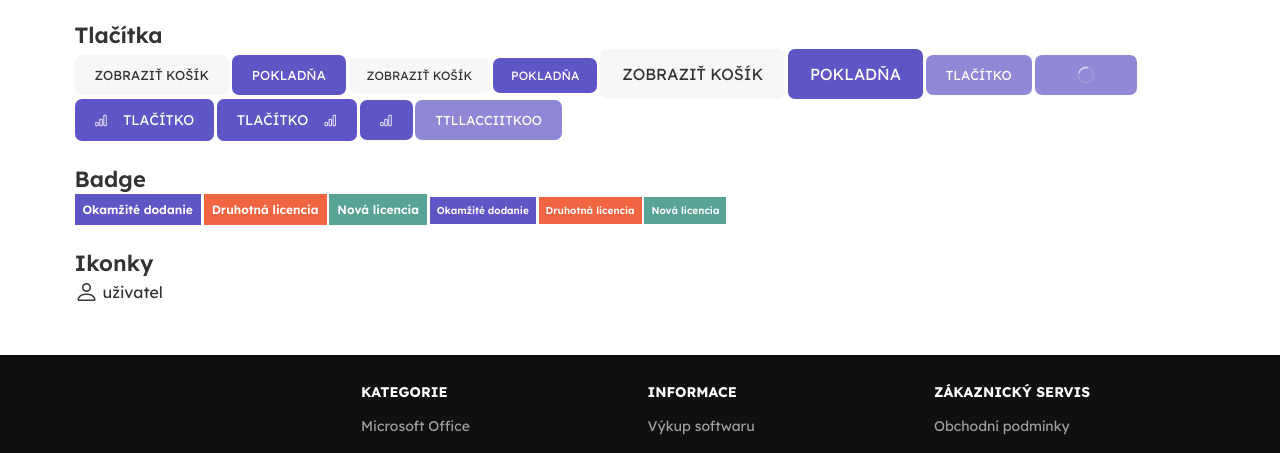
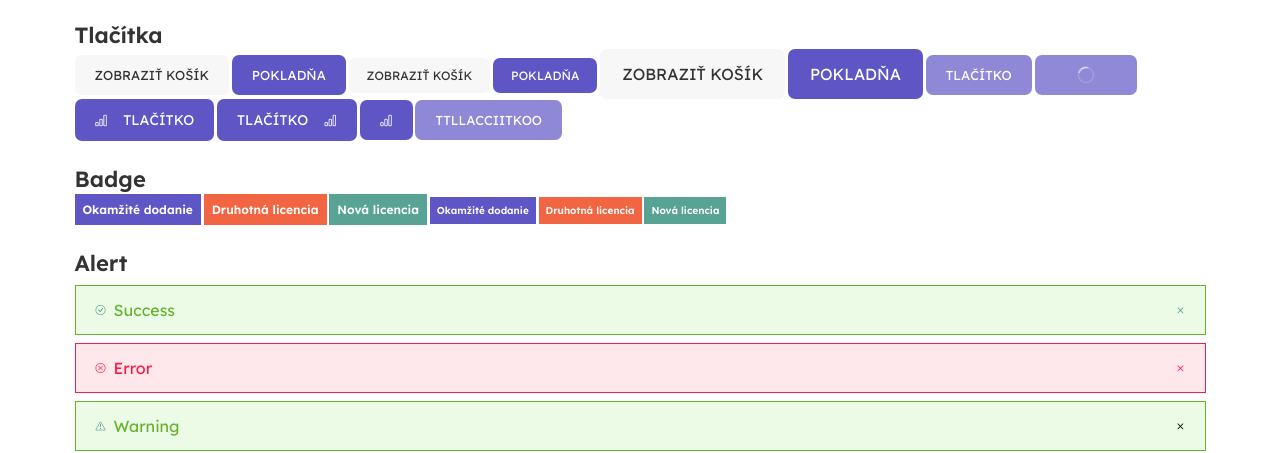
Before and after one commit to Smartshopik/software-eshop, a website: page public/components.html in a window 1280 px wide. Shown: the part 329-782 px from the top of the page. Drawn offline with nearby package versions, Linux system fonts and the light colour scheme.

Commit message:
#11 - hotove nastylovani error, success

```diff
--- a/public/components.html
+++ b/public/components.html
@@ -280,6 +280,47 @@
             <span class="badge badge--sm badge--green">Nová licencia</span>
         </div>
         <hr class="my-12">
+        <h3>Alert</h3>
+        <div>
+            <div class="alert">
+                <div class="alert--icon">
+                    <i class="bi bi-check-circle"></i>
+                    <p>Success</p>
+                </div>
+                <button type="button" class="alert--btn">
+                    <i class="bi bi-x"></i>
+                </button>
+            </div>
+            <div class="alert alert--error">
+                <div class="alert--icon">
+                    <i class="bi bi-x-circle"></i>
+                    <p>Error</p>
+                </div>
+                <button type="button" class="alert--btn">
+                    <i class="bi bi-x"></i>
+                </button>
+            </div>
+            <div class="alert">
+                <div class="alert--icon">
+                    <i class="bi bi-exclamation-triangle"></i>
+                    <p>Warning</p>
+                </div>
+                <button type="button">
+                    <i class="bi bi-x"></i>
+                </button>
+            </div>
+            <div class="alert">
+                <div class="alert--icon">
+                    <i class="bi bi-info-circle"></i>
+                    <p>Info</p>
+                </div>
+                <button type="button">
+                    <i class="bi bi-x"></i>
+                </button>
+            </div>
+
+        </div>
+        <hr class="my-12">
         <h3>Ikonky</h3>
         <div>
             <!-- Tady přijdou elementy ikonek pro nastylování -->
--- a/public/mix-manifest.json
+++ b/public/mix-manifest.json
@@ -1,11 +1,11 @@
 {
     "/assets/scripts/index.js": "/assets/scripts/index.js",
+    "/assets/styles/index.css": "/assets/styles/index.css",
     "/assets/images/flags/cz.png": "/assets/images/flags/cz.png",
     "/assets/images/flags/de.png": "/assets/images/flags/de.png",
     "/assets/images/flags/fr.png": "/assets/images/flags/fr.png",
     "/assets/images/flags/sk.png": "/assets/images/flags/sk.png",
     "/assets/images/flags/us.png": "/assets/images/flags/us.png",
     "/assets/images/logo-bezpecny-nakup.jpg": "/assets/images/logo-bezpecny-nakup.jpg",
-    "/assets/images/logo.png": "/assets/images/logo.png",
-    "/assets/styles/index.css": "/assets/styles/index.css"
+    "/assets/images/logo.png": "/assets/images/logo.png"
 }
--- /dev/null
+++ b/src/assets/styles/components/alert/_alert.scss
@@ -0,0 +1,52 @@
+.alert {
+    display: flex;
+    width: 100%;
+    justify-content: space-between;
+    background-color: get-color(green,300);
+    border: 1px solid;
+    border-color: get-color(green, 500);
+    padding: 1.2rem;
+    margin: 0.8rem 0 0.8rem 0;
+}
+.alert--icon {
+    display: flex;
+    align-items: center;
+}
+.alert--icon p {
+    color: get-color(green, 500);
+}
+.alert--icon i {
+    color: get-color(green,400);
+    margin: 0rem 0.8rem 0rem 0.8rem;
+}
+.alert button {
+    border: 0rem solid;
+    width: 24px;
+    height: 24px;
+    background-color: transparent;
+    cursor: pointer;
+
+
+    &:hover,
+    &:focus,
+    &:active {
+        background-color: darken(get-color(green, 300),10%);
+    }
+}
+.alert--btn {
+    color: get-color(green, 400);
+}
+.alert--error {
+    background-color: get-color(red, 400);
+    border-color: get-color(red, 500);
+
+    .alert--icon p {
+        color: get-color(red, 500);
+    }
+    .alert--icon i {
+        color: get-color(red,500);
+    }
+    .alert--btn {
+        color: get-color(red,500);
+    }
+}
--- a/src/assets/styles/core/variables/_variables.colors.scss
+++ b/src/assets/styles/core/variables/_variables.colors.scss
@@ -14,9 +14,9 @@ $colors: (
         500: #333333
     ),
     green: (
+        300: #ECFBE6,
         400: #58a394,
         500: #65B32E
-
     ),
     blue: (
         500: #00A1BE
@@ -24,4 +24,9 @@ $colors: (
     orange: (
         500: #f16543
     ),
+    red: (
+        400: #FFE8EC,
+        500: #FF1A43
+    )
+
 )
--- a/src/assets/styles/index.scss
+++ b/src/assets/styles/index.scss
@@ -35,6 +35,7 @@
 @import "components/menu/menu.box";
 @import "components/menu/menu.dropdown";
 @import "components/badge/badge";
+@import "components/alert/alert";
 
 /*
 |--------------------------------------------------------------------------
```
Also changed, not shown: src/views/components.html (+41 -0 lines), public/assets/styles/index.css.
